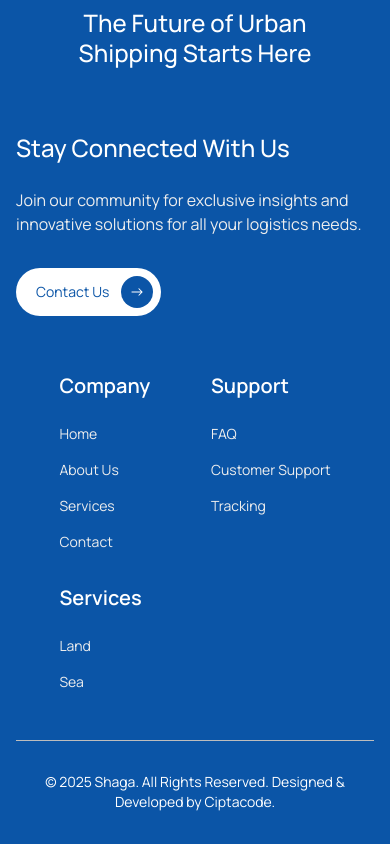
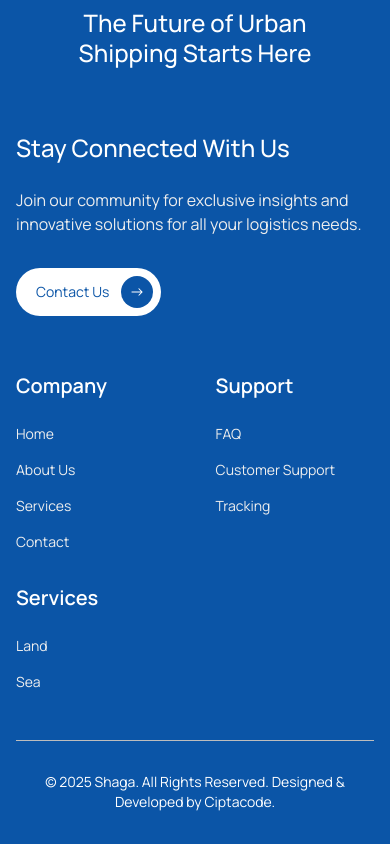
Before and after one commit to ciptacodeteam/shaga, a Next.js app: page /en in a window 390 px wide. Shown: the part 8845-9689 px from the top of the page. Built offline with nearby package versions, Linux system fonts and the light colour scheme.

Commit message:
fix: adjust footer section alignment for improved layout consistency

```diff
--- a/components/footer.tsx
+++ b/components/footer.tsx
@@ -61,8 +61,8 @@ export default function FooterSection() {
                   </div>
                 </div>
 
-                <div className='mt-6 md:mt-0 flex justify-center md:justify-end'>
-                  <div className='grid grid-cols-2 sm:grid-cols-2 md:grid-cols-3 gap-8 md:gap-12'>
+                <div className='mt-6 md:mt-0 flex justify-start md:justify-end'>
+                  <div className='grid grid-cols-2 sm:grid-cols-2 md:grid-cols-3 gap-8 gap-x-20 md:gap-x-12 md:gap-12'>
                     <div>
                       <h1 className='font-manrope text-white text-xl md:text-2xl font-semibold mb-6 md:mb-10'>
                         {t('footerSection.companyNavList.heading')}
```
